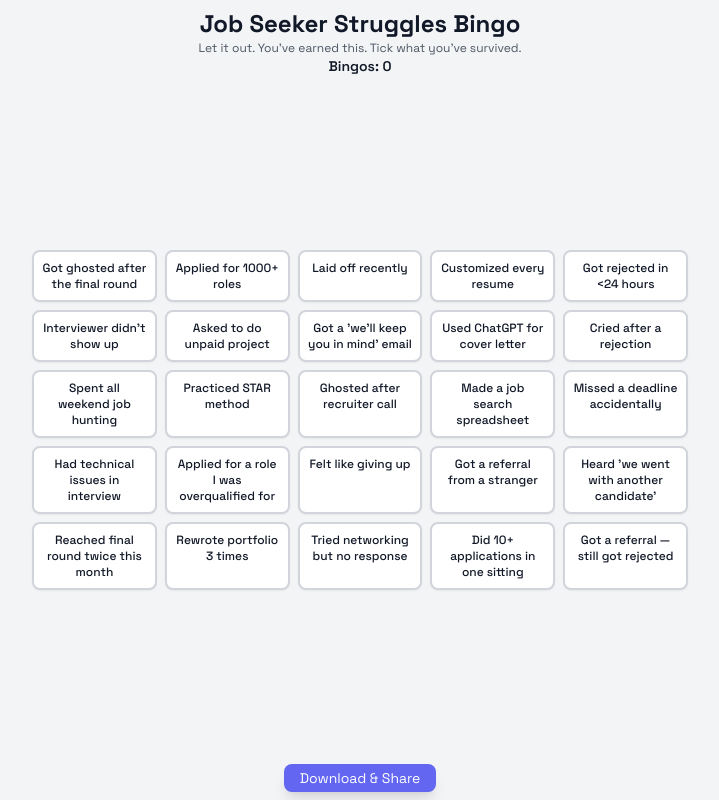
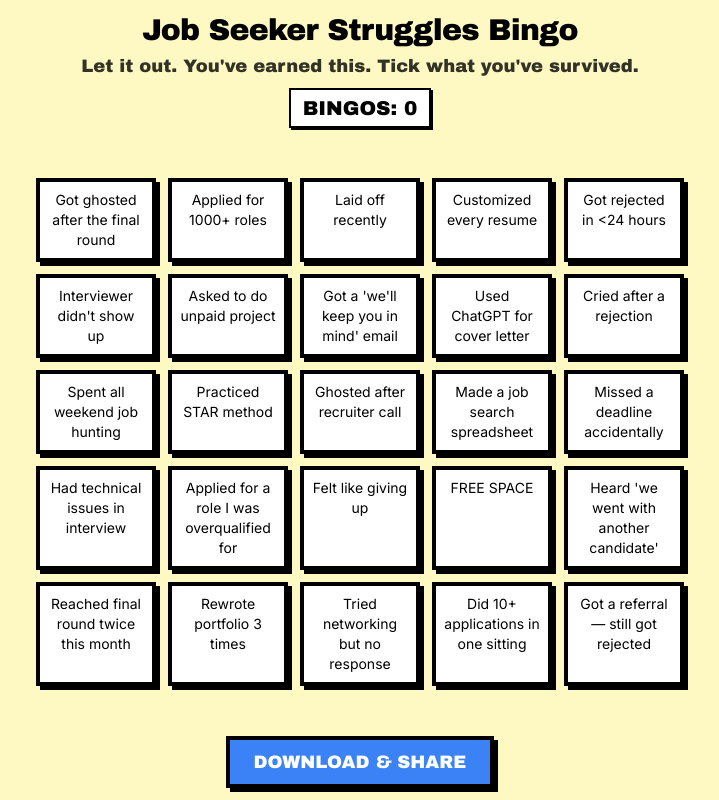
Before and after one commit to heyvj99/bingo, a React (Vite) app: page / in a window 1280 px wide. Shown: the whole page, without its empty margins (280-999 px from the left). Built offline with nearby package versions, Linux system fonts and the light colour scheme.

Commit message:
changed_to_neobrutalist_theme

```diff
--- a/index.html
+++ b/index.html
@@ -6,7 +6,7 @@
     <meta name="viewport" content="width=device-width, initial-scale=1.0" />
     <title>Job Seeker Struggles Bingo</title>
     <link
-      href="https://fonts.googleapis.com/css2?family=Space+Grotesk:wght@400;500;600;700&display=swap"
+      href="https://fonts.googleapis.com/css2?family=Archivo+Black&family=Inter:wght@400;500;600&display=swap"
       rel="stylesheet"
     />
   </head>
--- a/src/App.jsx
+++ b/src/App.jsx
@@ -21,7 +21,7 @@ const BINGO_CONTENT = [
   "Had technical issues in interview",
   "Applied for a role I was overqualified for",
   "Felt like giving up",
-  "Got a referral from a stranger",
+  "FREE SPACE",
   "Heard 'we went with another candidate'",
   "Reached final round twice this month",
   "Rewrote portfolio 3 times",
@@ -83,13 +83,17 @@ function App() {
   };
 
   return (
-    <div className="h-screen flex flex-col p-2">
-      <header className="text-center mb-2">
-        <h1 className="text-2xl font-bold">Job Seeker Struggles Bingo</h1>
-        <p className="text-xs text-gray-600">
+    <div className="h-screen flex flex-col p-3 bg-yellow-100">
+      <header className="text-center mb-3">
+        <h1 className="neo-title mb-1 font-display">
+          Job Seeker Struggles Bingo
+        </h1>
+        <p className="neo-subtitle text-black/80 font-display">
           Let it out. You've earned this. Tick what you've survived.
         </p>
-        <div className="text-sm font-semibold">Bingos: {bingoCount}</div>
+        <div className="mt-2 text-xl font-display bg-white border-2 border-black px-3 py-1 inline-block shadow-[2px_2px_0px_0px_rgba(0,0,0,1)]">
+          BINGOS: {bingoCount}
+        </div>
       </header>
 
       <div className="flex-grow flex items-center justify-center">
@@ -102,21 +106,15 @@ function App() {
               })}
               onClick={() => handleTileClick(index)}
             >
-              <div className="text-xs font-medium text-center">{content}</div>
-              {tiles[index] && (
-                <div className="absolute bottom-0 right-0 text-sm">✅</div>
-              )}
+              <div className="text-sm font-normal text-center">{content}</div>
             </div>
           ))}
         </div>
       </div>
 
-      <div className="flex justify-center mt-2">
-        <button
-          onClick={handleScreenshot}
-          className="bg-primary text-white px-4 py-1 rounded-lg hover:bg-primary/90 transition-colors shadow-lg text-sm"
-        >
-          Download & Share
+      <div className="flex justify-center mt-3">
+        <button onClick={handleScreenshot} className="neo-button font-display">
+          DOWNLOAD & SHARE
         </button>
       </div>
     </div>
--- a/src/index.css
+++ b/src/index.css
@@ -4,21 +4,42 @@
 
 @layer base {
   body {
-    @apply bg-gray-50 text-gray-900 overflow-hidden;
+    @apply bg-yellow-100 text-black overflow-hidden;
+    font-family: "Inter", sans-serif;
   }
 }
 
 @layer components {
   .bingo-tile {
-    @apply relative p-2 border-2 border-gray-300 bg-white rounded-lg shadow-sm
-           transition-all duration-300 hover:shadow-md cursor-pointer;
+    @apply relative p-2 border-4 border-black bg-white rounded-none shadow-[4px_4px_0px_0px_rgba(0,0,0,1)]
+           transition-all duration-200 hover:shadow-[6px_6px_0px_0px_rgba(0,0,0,1)] hover:translate-x-[-2px] hover:translate-y-[-2px] cursor-pointer;
+    font-family: "Inter", sans-serif;
   }
 
   .bingo-tile.ticked {
-    @apply border-primary bg-primary/10;
+    @apply border-4 border-black bg-pink-300 shadow-[4px_4px_0px_0px_rgba(0,0,0,1)] transform rotate-1;
   }
 
   .bingo-grid {
-    @apply grid grid-cols-5 gap-2 max-w-2xl mx-auto p-2;
+    @apply grid grid-cols-5 gap-3 max-w-2xl mx-auto p-3;
+  }
+
+  .neo-button {
+    @apply bg-blue-500 text-white px-6 py-2 border-4 border-black rounded-none
+           shadow-[4px_4px_0px_0px_rgba(0,0,0,1)] font-normal text-lg
+           transition-all duration-200 hover:shadow-[6px_6px_0px_0px_rgba(0,0,0,1)]
+           hover:translate-x-[-2px] hover:translate-y-[-2px] active:shadow-[2px_2px_0px_0px_rgba(0,0,0,1)]
+           active:translate-x-[2px] active:translate-y-[2px];
+    font-family: "Archivo Black", sans-serif;
+  }
+
+  .neo-title {
+    @apply text-3xl font-medium tracking-tight;
+    font-family: "Archivo Black", sans-serif;
+  }
+
+  .neo-subtitle {
+    @apply text-lg font-medium;
+    font-family: "Archivo Black", sans-serif;
   }
 }
--- a/tailwind.config.js
+++ b/tailwind.config.js
@@ -4,27 +4,30 @@ export default {
   theme: {
     extend: {
       colors: {
-        primary: "#6366f1",
-        secondary: "#22c55e",
-        accent: "#f43f5e",
+        primary: "#FF3E00", // Bright orange
+        secondary: "#00F5FF", // Electric blue
+        accent: "#FF00FF", // Hot pink
+        dark: "#000000",
+        light: "#FFFFFF",
       },
       fontFamily: {
-        sans: ["Space Grotesk", "sans-serif"],
+        sans: ["Inter", "sans-serif"],
+        display: ["Archivo Black", "sans-serif"],
       },
       animation: {
-        tick: "tick 0.3s ease-in-out",
-        untick: "untick 0.3s ease-in-out",
+        tick: "tick 0.2s ease-in-out",
+        untick: "untick 0.2s ease-in-out",
       },
       keyframes: {
         tick: {
-          "0%": { transform: "scale(1)" },
-          "50%": { transform: "scale(1.1)" },
-          "100%": { transform: "scale(1)" },
+          "0%": { transform: "scale(1) rotate(0deg)" },
+          "50%": { transform: "scale(1.05) rotate(1deg)" },
+          "100%": { transform: "scale(1) rotate(1deg)" },
         },
         untick: {
-          "0%": { transform: "scale(1)" },
-          "50%": { transform: "scale(0.9)" },
-          "100%": { transform: "scale(1)" },
+          "0%": { transform: "scale(1) rotate(1deg)" },
+          "50%": { transform: "scale(0.95) rotate(-1deg)" },
+          "100%": { transform: "scale(1) rotate(0deg)" },
         },
       },
     },
```
